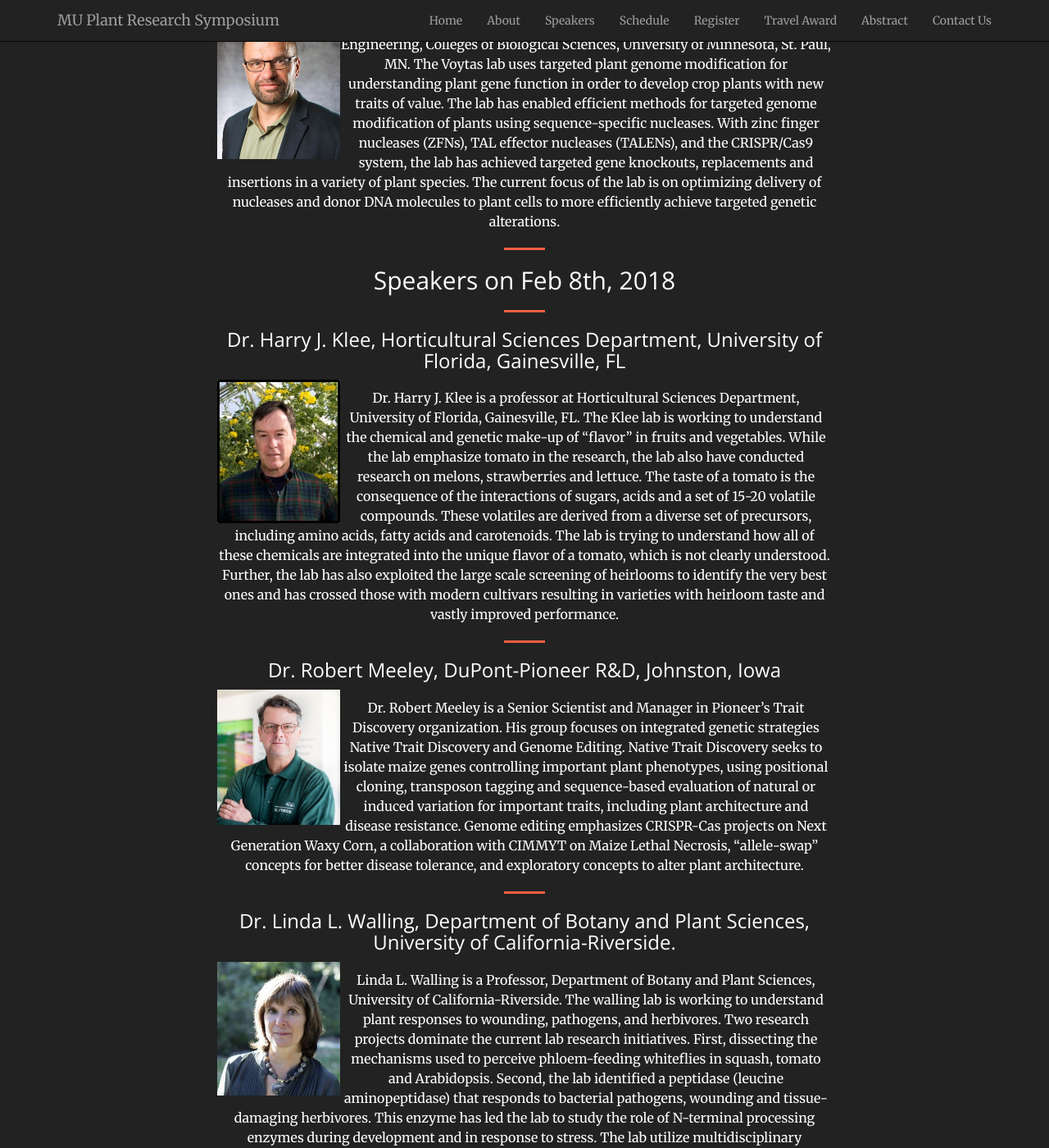
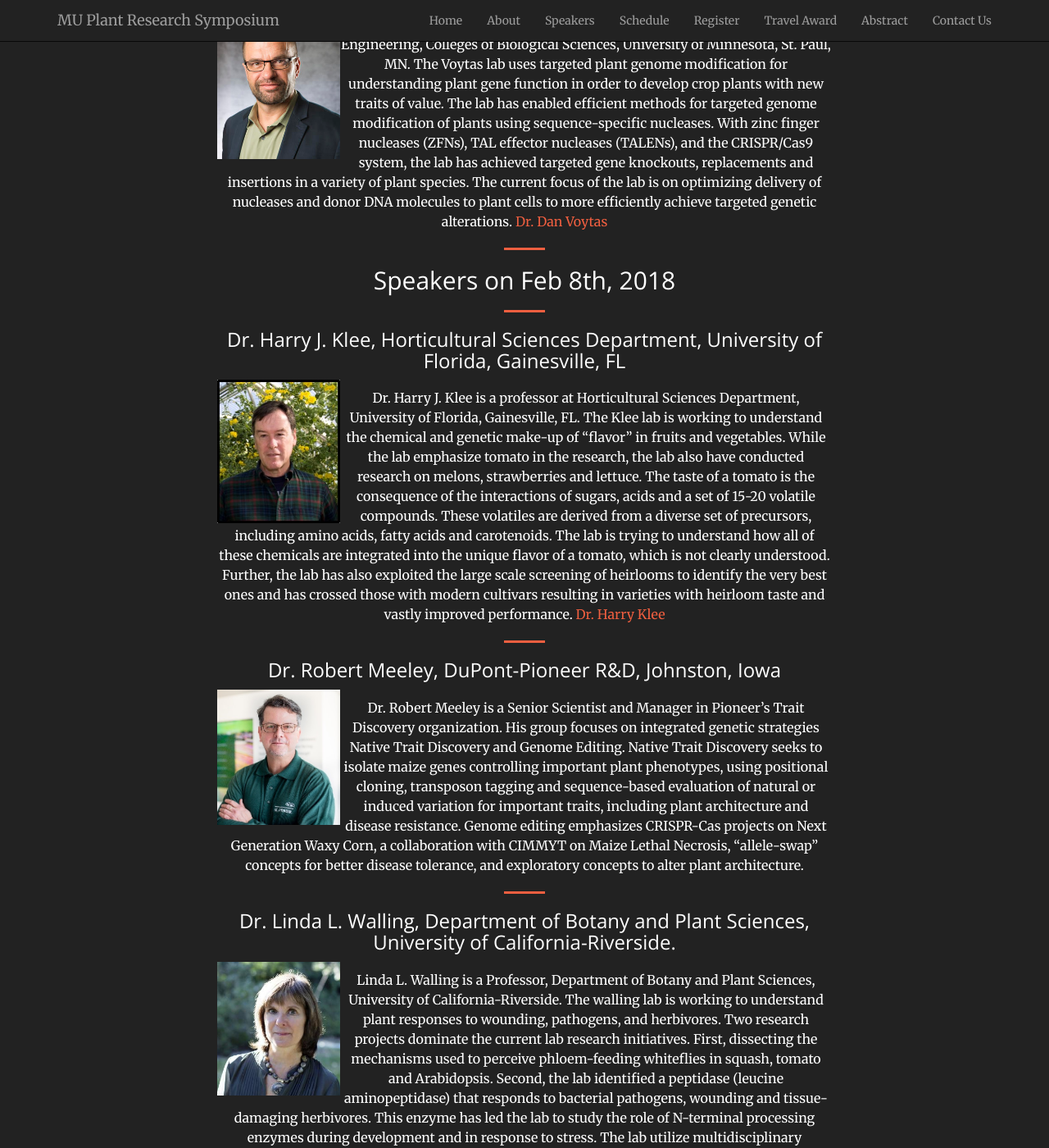
Before and after one commit to mupioneersymposium/mupioneersymposium.github.io, a Jekyll site: the page built from speakers.md, in a window 1280 px wide and 1400 px high, scrolled down 557 px. Shown: the whole window at 82% size. Built offline with Jekyll 4.4.1, drawn with Linux system fonts in a browser that asks for light colours.

Commit message:
Update speakers.md
update on the speaker's webpage link

```diff
--- a/speakers.md
+++ b/speakers.md
@@ -11,7 +11,8 @@ layout: regular
 
 <img src="/img/buckler.jpg" alt="Dr.  Ed Buckler Photo" width="150px" style="float: left" />
 
-Dr. Ed Buckler is a USDA-ARS Research Geneticist & Group Leader at Cornell University, Ithaca, New York. The Buckler lab uses functional genomic approaches to dissect complex traits in maize, cassava, and grapes. The lab exploit the natural diversity of these plant genomes to identify the individual nucleotides responsible for complex (quantitative) variation and then apply it to US and global breeding.  The methods that have developed are applied to all areas of genetics including medicine, agriculture, and conservation.<a href="http://www.maizegenetics.net/" target="_blank">Dr. Ed Buckler</a>
+Dr. Ed Buckler is a USDA-ARS Research Geneticist & Group Leader at Cornell University, Ithaca, New York. The Buckler lab uses functional genomic approaches to dissect complex traits in maize, cassava, and grapes. The lab exploit the natural diversity of these plant genomes to identify the individual nucleotides responsible for complex (quantitative) variation and then apply it to US and global breeding.  The methods that have developed are applied to all areas of genetics including medicine, agriculture, and conservation.
+<a href="http://www.maizegenetics.net/" target="_blank"> Dr. Ed Buckler </a>
 
 <hr style="clear: both;" />
 
@@ -20,6 +21,7 @@ Dr. Ed Buckler is a USDA-ARS Research Geneticist & Group Leader at Cornell Unive
 <img src="/img/Voytas.jpg" alt="Dr. Dan Voytas Photo" width="150px" style="float: left" />
 
 Dr. Dan Voytas is a Professor and a Director of the Center for Genome Engineering, Colleges of Biological Sciences, University of Minnesota, St. Paul, MN. The Voytas lab uses targeted plant genome modification for understanding plant gene function in order to develop crop plants with new traits of value.  The lab has enabled efficient methods for targeted genome modification of plants using sequence-specific nucleases.  With zinc finger nucleases (ZFNs), TAL effector nucleases (TALENs), and the CRISPR/Cas9 system, the lab has achieved targeted gene knockouts, replacements and insertions in a variety of plant species.  The current focus of the lab is on optimizing delivery of nucleases and donor DNA molecules to plant cells to more efficiently achieve targeted genetic alterations.
+<a href="https://cbs.umn.edu/voytas-lab/home/" target="_blank"> Dr. Dan Voytas </a>
 
 <hr style="clear: both;" />
 ## Speakers on Feb 8th, 2018
@@ -30,6 +32,8 @@ Dr. Dan Voytas is a Professor and a Director of the Center for Genome Engineerin
 <img src="/img/Klee.jpg" alt="Dr. Harry Klee Photo"  width="150px" style="float: left" />
 
 Dr. Harry J. Klee is a professor at Horticultural Sciences Department, University of Florida, Gainesville, FL. The Klee lab is working to understand the chemical and genetic make-up of "flavor" in fruits and vegetables. While the lab emphasize tomato in the research, the lab also have conducted research on melons, strawberries and lettuce. The taste of a tomato is the consequence of the interactions of sugars, acids and a set of 15-20 volatile compounds. These volatiles are derived from a diverse set of precursors, including amino acids, fatty acids and carotenoids. The lab is trying to understand how all of these chemicals are integrated into the unique flavor of a tomato, which is not clearly understood. Further, the lab has also exploited the large scale screening of heirlooms to identify the very best ones and has crossed those with modern cultivars resulting in varieties with heirloom taste and vastly improved performance.
+<a href="http://hos.ufl.edu/kleeweb/" target="_blank"> Dr. Harry Klee </a>
+
 <hr style="clear: both;" />
 
 ### Dr. Robert Meeley, DuPont-Pioneer R&D, Johnston, Iowa
@@ -45,5 +49,6 @@ Dr. Robert Meeley is a Senior Scientist and Manager in Pioneer’s Trait Discove
 <img src="/img/Linda.JPG" alt="Dr. Linda L. Walling Photo" width="150px" style="float: left" />
 
 Linda L. Walling is a Professor, Department of Botany and Plant Sciences, University of California-Riverside. The walling lab is working to understand plant responses to wounding, pathogens, and herbivores. Two research projects dominate the current lab research initiatives. First, dissecting the mechanisms used to perceive phloem-feeding whiteflies in squash, tomato and Arabidopsis. Second, the lab identified a peptidase (leucine aminopeptidase) that responds to bacterial pathogens, wounding and tissue-damaging herbivores. This enzyme has led the lab to study the role of N-terminal processing enzymes during development and in response to stress.  The lab utilize multidisciplinary approaches in both projects by incorporating the tools of biochemistry, genetics, cell biology, and genomics.
+<a href="http://plantbiology.ucr.edu/faculty/Walling.html/" target="_blank"> Dr. Linda Walling </a>
 
 <hr style="clear: both;" />
```
